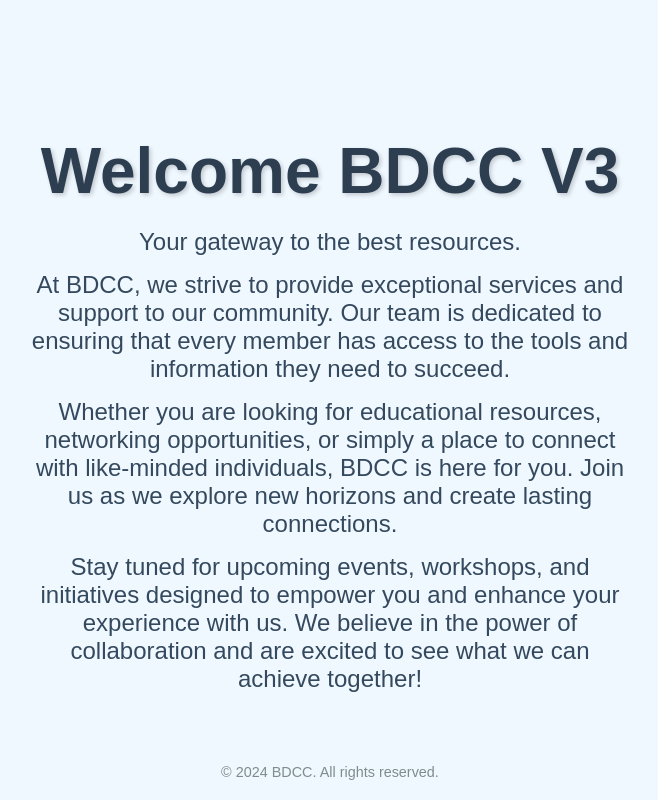
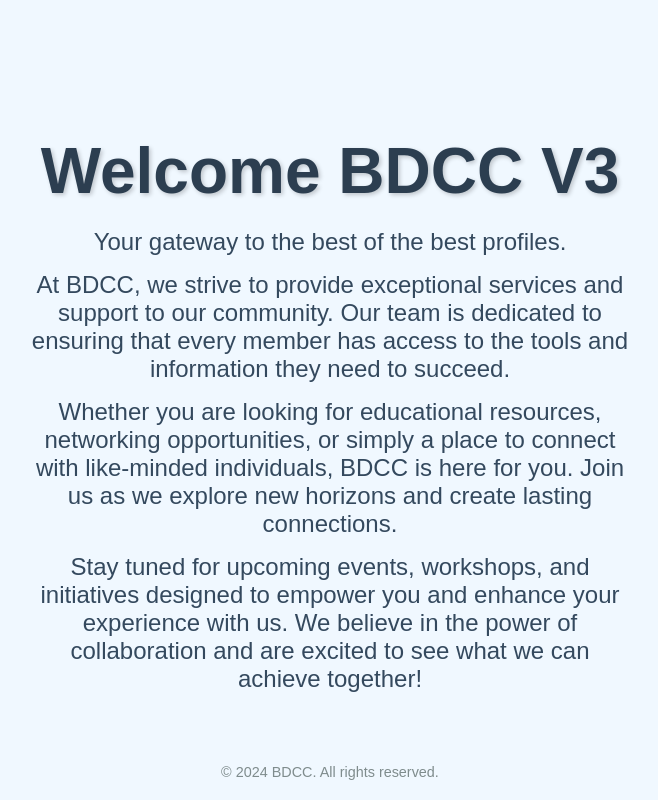
Before and after one commit to Kawtar-Hajji/tp4, a plain HTML site: page index.html in a window 1280 px wide. Shown: the whole page, without its empty margins (310-968 px from the left). Drawn offline with Linux system fonts and the light colour scheme.

Commit message:
Third change

```diff
--- a/index.html
+++ b/index.html
@@ -42,7 +42,7 @@
 </head>
 <body>
     <h1>Welcome BDCC V3</h1>
-    <p>Your gateway to the best resources.</p>
+    <p>Your gateway to the best of the best profiles.</p>
     <p>At BDCC, we strive to provide exceptional services and support to our community. Our team is dedicated to ensuring that every member has access to the tools and information they need to succeed.</p>
     <p>Whether you are looking for educational resources, networking opportunities, or simply a place to connect with like-minded individuals, BDCC is here for you. Join us as we explore new horizons and create lasting connections.</p>
     <p>Stay tuned for upcoming events, workshops, and initiatives designed to empower you and enhance your experience with us. We believe in the power of collaboration and are excited to see what we can achieve together!</p>
```
